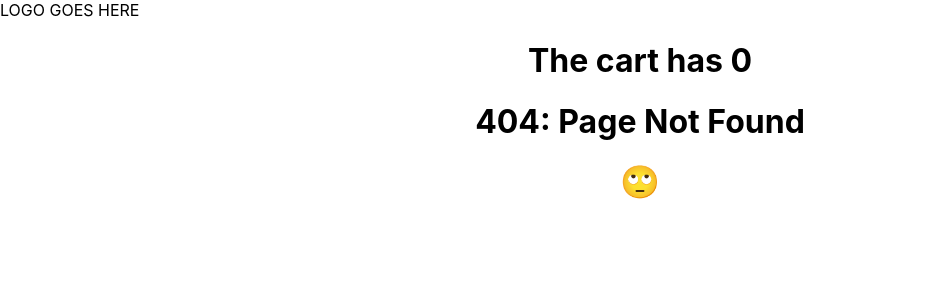
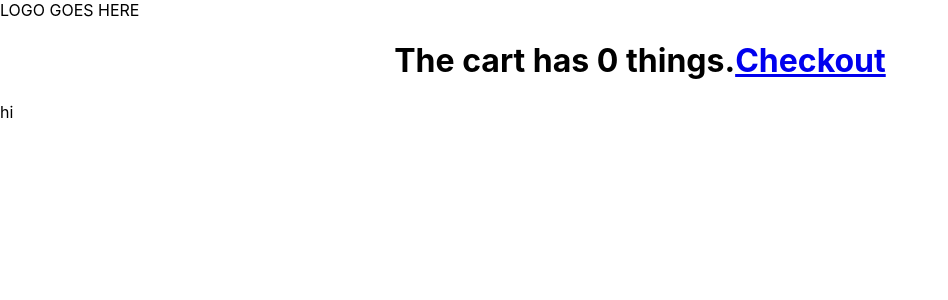
Before and after one commit to razzius-archive/lease-my-roof, a React (Create React App) app: page /cart in a window 1280 px wide. Before the commit this address had no page. Shown: the top 300 px of the page, without its empty margins (0-948 px from the left). Built offline with nearby package versions, Linux system fonts and the light colour scheme.

Commit message:
start of cart

```diff
--- a/src/App.js
+++ b/src/App.js
@@ -1,7 +1,7 @@
 import React from "react"
-import { BrowserRouter as Router, Route, Switch } from "react-router-dom"
+import { BrowserRouter as Router, Route, Switch, Link } from "react-router-dom"
 import Logo from "./components"
-import { Browse, Home, NoMatch, Quotes, User, Product } from "./pages"
+import { Browse, Cart, Home, NoMatch, Quotes, User, Product } from "./pages"
 import "./App.css"
 
 // splash page
@@ -12,15 +12,17 @@ class App extends React.Component {
 
   addToCart = product => {
     this.setState({ cart: this.state.cart.concat(product) })
-    console.log(product)
-    console.log(this.state)
   }
 
   render() {
     return (
       <Router>
         <Logo />
-        <h1>The cart has {this.state.cart.length}</h1>
+        <h1>
+          The cart has {this.state.cart.length} things.
+          <Link to="/cart">Checkout</Link>
+        </h1>
+
         <Switch>
           <Route exact path="/" component={Home} />
           <Route exact path="/user" component={User} />
@@ -30,7 +32,11 @@ class App extends React.Component {
             path="/browse"
             render={props => <Browse addToCart={this.addToCart} />}
           />
-          <Route path="/products/:id" component={Product} />
+          <Route
+            path="/products/:id"
+            render={props => <Product addToCart={this.addToCart} />}
+          />
+          <Route exact path="/cart" component={Cart} cart={this.state.cart} />
           <Route component={NoMatch} />
         </Switch>
       </Router>
--- /dev/null
+++ b/src/pages/Cart.js
@@ -0,0 +1 @@
+export default () => "hi"
--- a/src/pages/Product.js
+++ b/src/pages/Product.js
@@ -1,7 +1,7 @@
 import React from "react"
 import { Link } from "react-router-dom"
 
-export default () => (
+export default props => (
   <div style={{ maxWidth: "450px", margin: "auto" }}>
     <Link
       to="/browse"
@@ -30,6 +30,7 @@ export default () => (
     <div style={{ display: "flex", justifyContent: "space-between" }}>
       <h1 style={{ display: "inline" }}>Product</h1>
       <span
+        onClick={props.addToCart}
         className="button"
         style={{
           height: "20px",
--- a/src/pages/index.js
+++ b/src/pages/index.js
@@ -2,7 +2,8 @@ import Browse from "./Browse"
 import Home from "./Home/Home"
 import NoMatch from "./NoMatch"
 import Quotes from "./Quotes/Quotes"
+import Cart from "./Cart"
 import User from "./User"
 import Product from "./Product"
 
-export { Browse, Home, NoMatch, Product, Quotes, User }
+export { Browse, Cart, Home, NoMatch, Product, Quotes, User }
```
